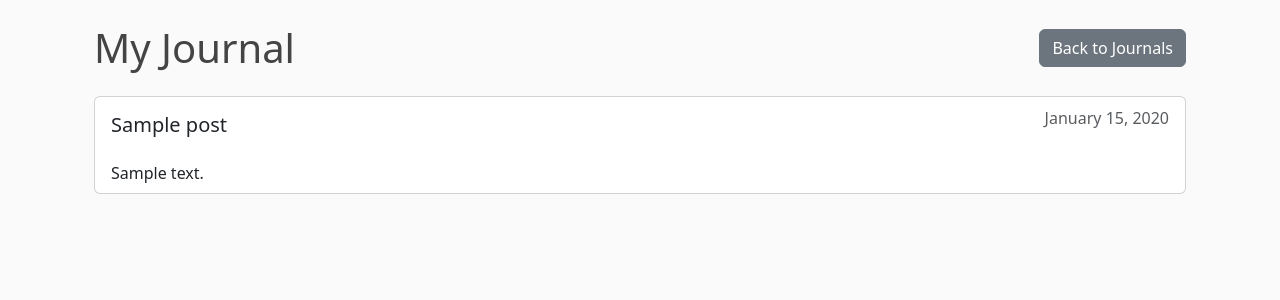
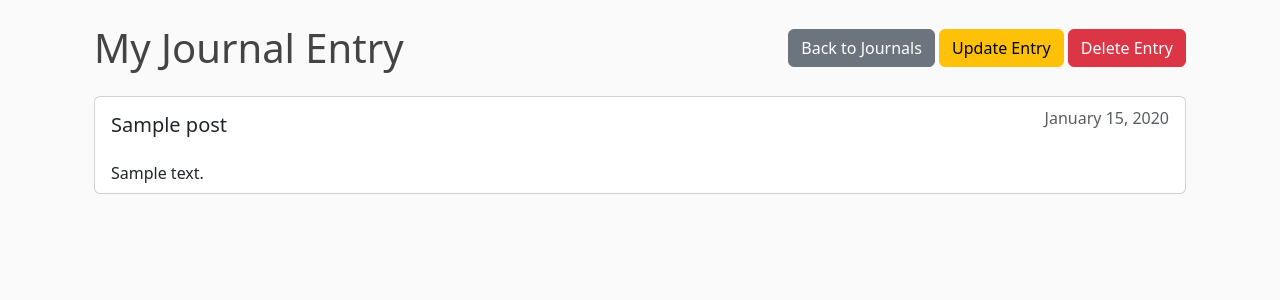
Before and after one commit to ahmetcucar/wellness-workbook, a Django app: page /journals/1/ in a window 1280 px wide. Shown: the part 56-356 px from the top of the page. Run offline with Django 5.2, Linux system fonts and the light colour scheme; a user stored in the database is signed in; tables that the repository leaves empty hold one stand-in row (values such as "Sample post").

Commit message:
JournalUpdateView

```diff
--- a/mysite/app/templates/app/journal_detail.html
+++ b/mysite/app/templates/app/journal_detail.html
@@ -2,22 +2,25 @@
 {% block content %}
     <div class="container mt-4">
         <div class="d-flex justify-content-between align-items-center mb-4">
-            <h1 class="mb-0">My Journal</h1>
-            <a href="{% url 'app-journals' %}" class="btn btn-secondary">Back to Journals</a>
-            <!-- TODO: edit journal -->
-            <!-- TODO: delete journal -->
+            <!-- Left Aligned Heading -->
+            <div>
+                <h1 class="mb-0">My Journal Entry</h1>
+            </div>
+
+            <!-- Right Aligned Buttons -->
+            <div>
+                <a href="{% url 'app-journals' %}" class="btn btn-secondary">Back to Journals</a>
+                <a href="{% url 'journal-update' post.id %}" class="btn btn-warning">Update Entry</a>
+                <a href="#" class="btn btn-danger">Delete Entry</a>
+            </div>
         </div>
-
+        <!-- Journal Entry Card -->
         <div class="card mb-3">
             <div class="card-body d-flex justify-content-between align-items-start">
                 {% if post.title %}
-                    <h5 class="card-title mb-0">
-                        {{ post.title }}
-                    </h5>
+                    <h5 class="card-title mb-0">{{ post.title }}</h5>
                 {% else %}
-                    <h5 class="card-title mb-0">
-                        {{ post.date_posted|date:"l" }}'s Journal
-                    </h5>
+                    <h5 class="card-title mb-0">{{ post.date_posted|date:"l" }}'s Journal</h5>
                 {% endif %}
                 <h6 class="card-subtitle text-muted">{{ post.date_posted|date:"F j, Y" }}</h6>
             </div>
--- a/mysite/app/urls.py
+++ b/mysite/app/urls.py
@@ -1,12 +1,12 @@
 from django.urls import path
-from .views import (
-    home, habits, JournalListView, JournalDetailView, JournalCreateView
-)
+from . import views as app_views
 
 urlpatterns = [
-    path('', home, name='app-home'),
-    path('habits/', habits, name='app-habits'),
-    path('journals/', JournalListView.as_view(), name='app-journals'),
-    path('journals/<int:pk>/', JournalDetailView.as_view(), name='journal-detail'),
-    path('journals/new/', JournalCreateView.as_view(), name='journal-create'),
+    path('', app_views.home, name='app-home'),
+    path('habits/', app_views.habits, name='app-habits'),
+    path('journals/', app_views.JournalListView.as_view(), name='app-journals'),
+    path('journals/<int:pk>/', app_views.JournalDetailView.as_view(), name='journal-detail'),
+    path('journals/new/', app_views.JournalCreateView.as_view(), name='journal-create'),
+    path('journals/<int:pk>/update/', app_views.JournalUpdateView.as_view(), name='journal-update'),
+
 ]
--- a/mysite/app/views.py
+++ b/mysite/app/views.py
@@ -1,8 +1,9 @@
 from django.shortcuts import render
 from .models import Post
+from django.contrib import messages
 from django.contrib.auth.decorators import login_required
-from django.contrib.auth.mixins import LoginRequiredMixin
-from django.views.generic import ListView, DetailView, CreateView
+from django.contrib.auth.mixins import LoginRequiredMixin, UserPassesTestMixin
+from django.views.generic import ListView, DetailView, CreateView, UpdateView
 
 def home(request):
     return render(request, 'app/home.html')
@@ -37,4 +38,24 @@ class JournalCreateView(LoginRequiredMixin, CreateView):
     def form_valid(self, form):
         """Override to set the author of the new post to the logged-in user."""
         form.instance.author = self.request.user
-        return super().form_valid(form)
+        resp = super().form_valid(form)
+        messages.success(self.request, f'Journal entry created!')
+        return resp
+
+
+class JournalUpdateView(LoginRequiredMixin, UserPassesTestMixin, UpdateView):
+    model = Post
+    template_name = 'app/journal_form.html'
+    fields = ['title', 'content']
+
+    def form_valid(self, form):
+        """Override to set the author of the new post to the logged-in user."""
+        form.instance.author = self.request.user
+        resp = super().form_valid(form)
+        messages.success(self.request, f'Journal entry updated!')
+        return resp
+
+    def test_func(self):
+        """Override to restrict editing to the author of the post."""
+        post = self.get_object()
+        return self.request.user == post.author
```
